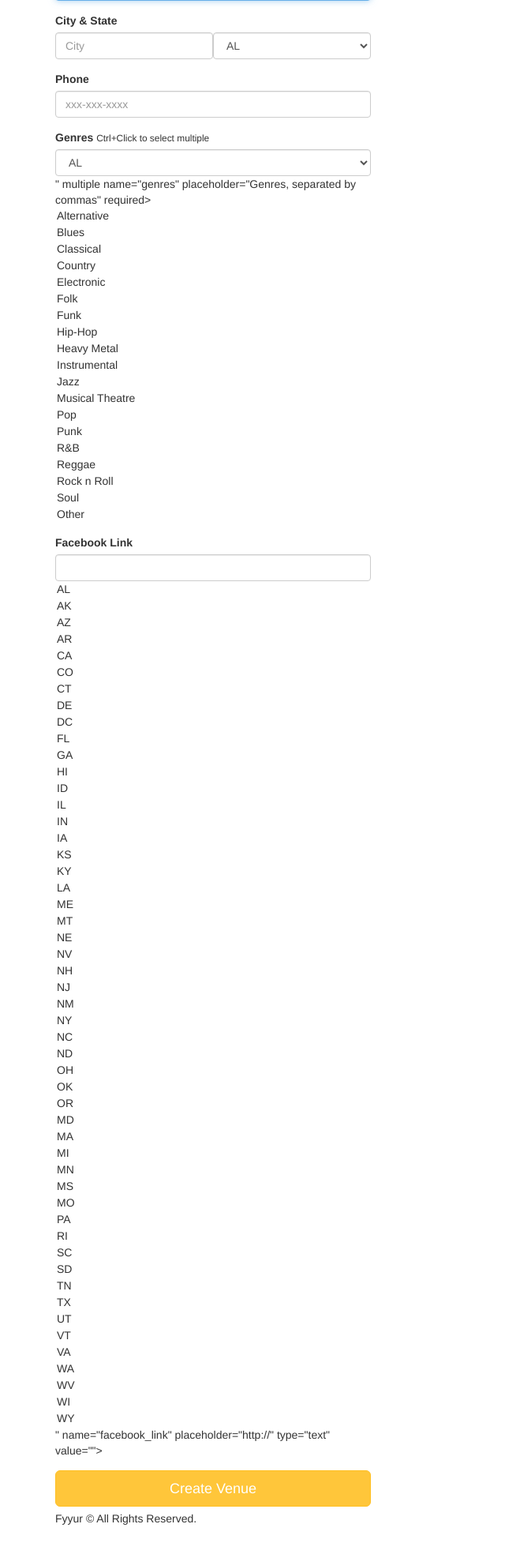
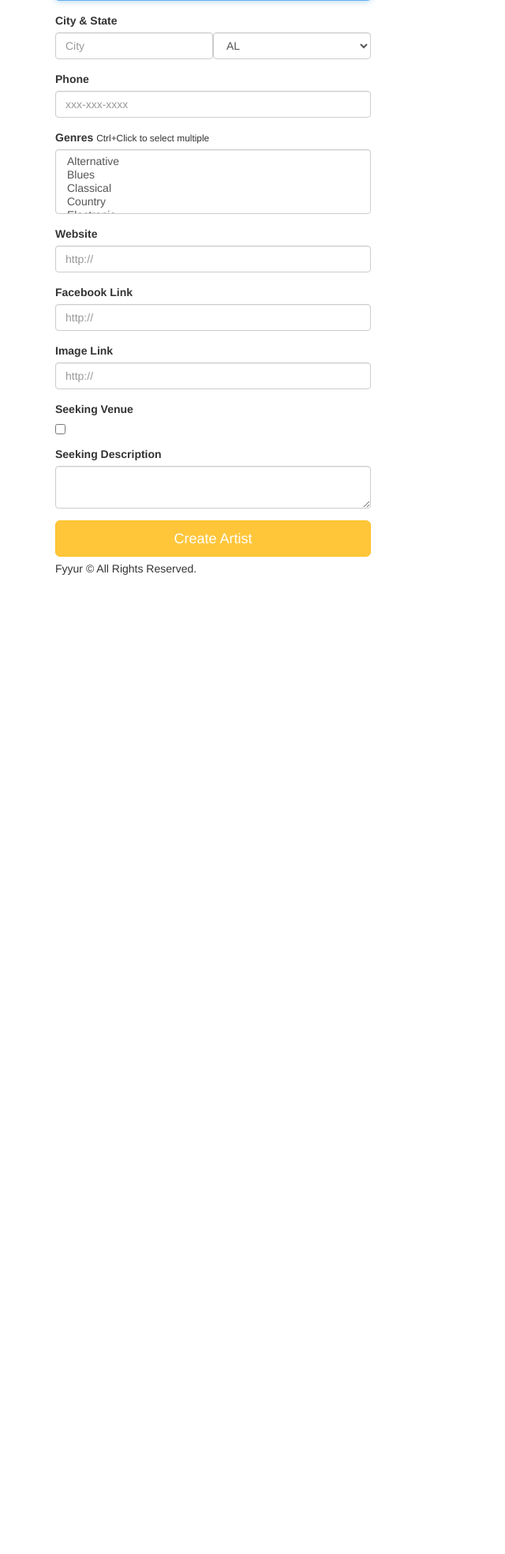
Before and after one commit to yutsuc/fsnd-fyyur, a Flask app: page /artists/create in a window 1280 px wide. Shown: the part 194-2162 px from the top of the page at 79% size, without its empty margins (0-640 px from the left). After the commit the page ends 922 px from the top, so only its background shows below. Run offline with Flask 2, Linux system fonts and the light colour scheme; some libraries are stand-ins or nearby versions.

Commit message:
feat: Update New Artist form to include more fields

```diff
--- a/forms.py
+++ b/forms.py
@@ -191,10 +191,10 @@
     )
     phone = StringField(
         # TODO implement validation logic for state
-        'phone'
+        'phone', validators=[DataRequired()]
     )
     image_link = StringField(
-        'image_link'
+        'image_link', validators=[URL()]
     )
     genres = SelectMultipleField(
         # TODO implement enum restriction
@@ -221,9 +221,17 @@
             ('Other', 'Other'),
         ]
     )
+    website = StringField(
+        'website', validators=[URL()]
+    )
     facebook_link = StringField(
-        # TODO implement enum restriction
         'facebook_link', validators=[URL()]
+    )
+    seeking = BooleanField(
+        "seeking"
+    )
+    seeking_description = TextAreaField(
+        "seeking_description"
     )
 
 # TODO IMPLEMENT NEW ARTIST FORM AND NEW SHOW FORM
--- a/templates/forms/new_artist.html
+++ b/templates/forms/new_artist.html
@@ -26,13 +26,29 @@
     <div class="form-group">
       <label for="genres">Genres</label>
       <small>Ctrl+Click to select multiple</small>
-        {{ form.genres(class_ = 'form-control', placeholder='Genres, separated by commas', id=form.state, autofocus = true) }}
+      {{ form.genres(class_ = 'form-control', placeholder='Genres, separated by commas', autofocus = true) }}
     </div>
     <div class="form-group">
-          <label for="genres">Facebook Link</label>
-          {{ form.facebook_link(class_ = 'form-control', placeholder='http://', id=form.state, autofocus = true) }}
+      <label for="website">Website</label>
+      {{ form.website(class_ = 'form-control', placeholder='http://', autofocus = true) }}
     </div>
-      <input type="submit" value="Create Venue" class="btn btn-primary btn-lg btn-block">
+    <div class="form-group">
+      <label for="facebook_link">Facebook Link</label>
+      {{ form.facebook_link(class_ = 'form-control', placeholder='http://', autofocus = true) }}
+    </div>
+    <div class="form-group">
+      <label for="image_link">Image Link</label>
+      {{ form.image_link(class_ = 'form-control', placeholder='http://', autofocus = true) }}
+    </div>
+    <div class="form-group">
+      <label for="seeking">Seeking Venue</label>
+      {{ form.seeking(class_ = 'checkbox', autofocus = true) }}
+    </div>
+    <div class="form-group">
+      <label for="seeking_description">Seeking Description</label>
+      {{ form.seeking_description(class_ = 'form-control', autofocus = true) }}
+    </div>
+    <input type="submit" value="Create Artist" class="btn btn-primary btn-lg btn-block">
   </form>
 </div>
 {% endblock %}
```
Lines whose indentation alone changed are shown as unchanged.
